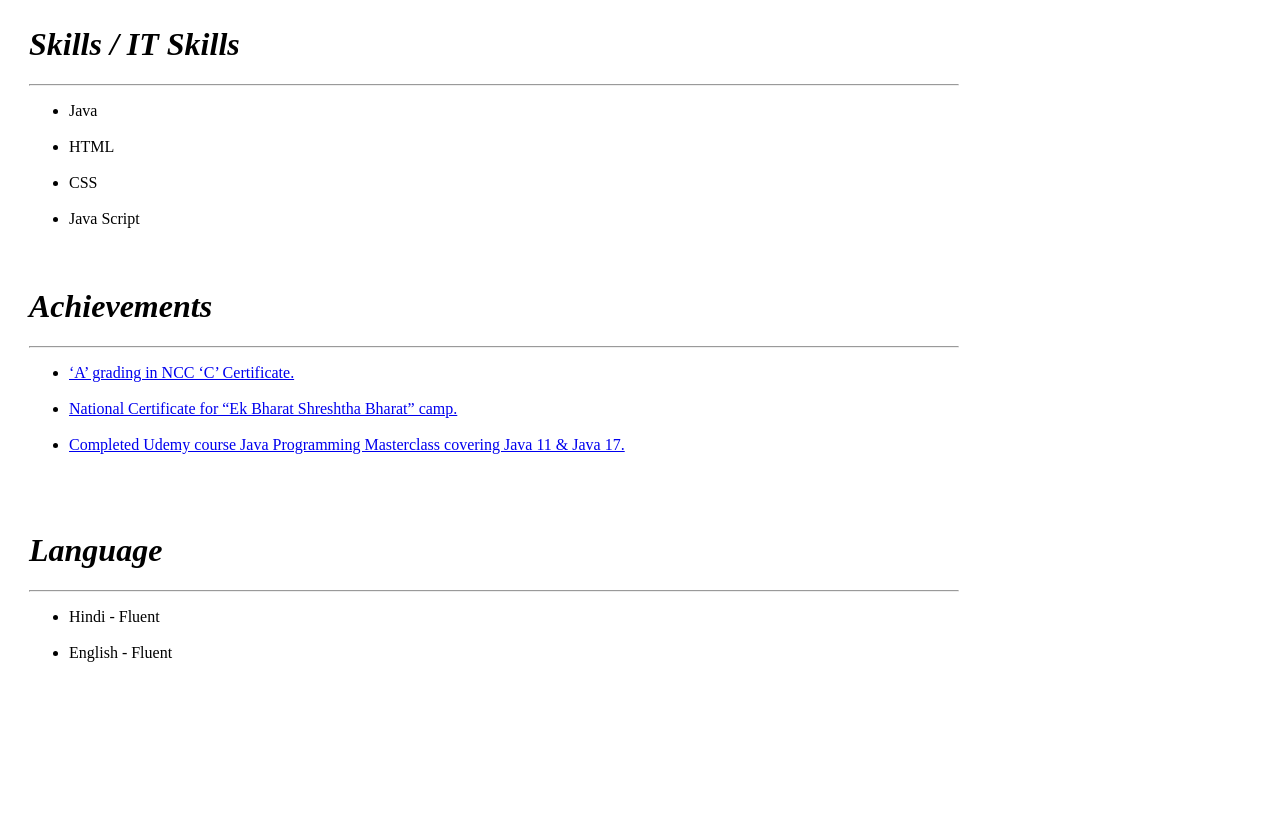
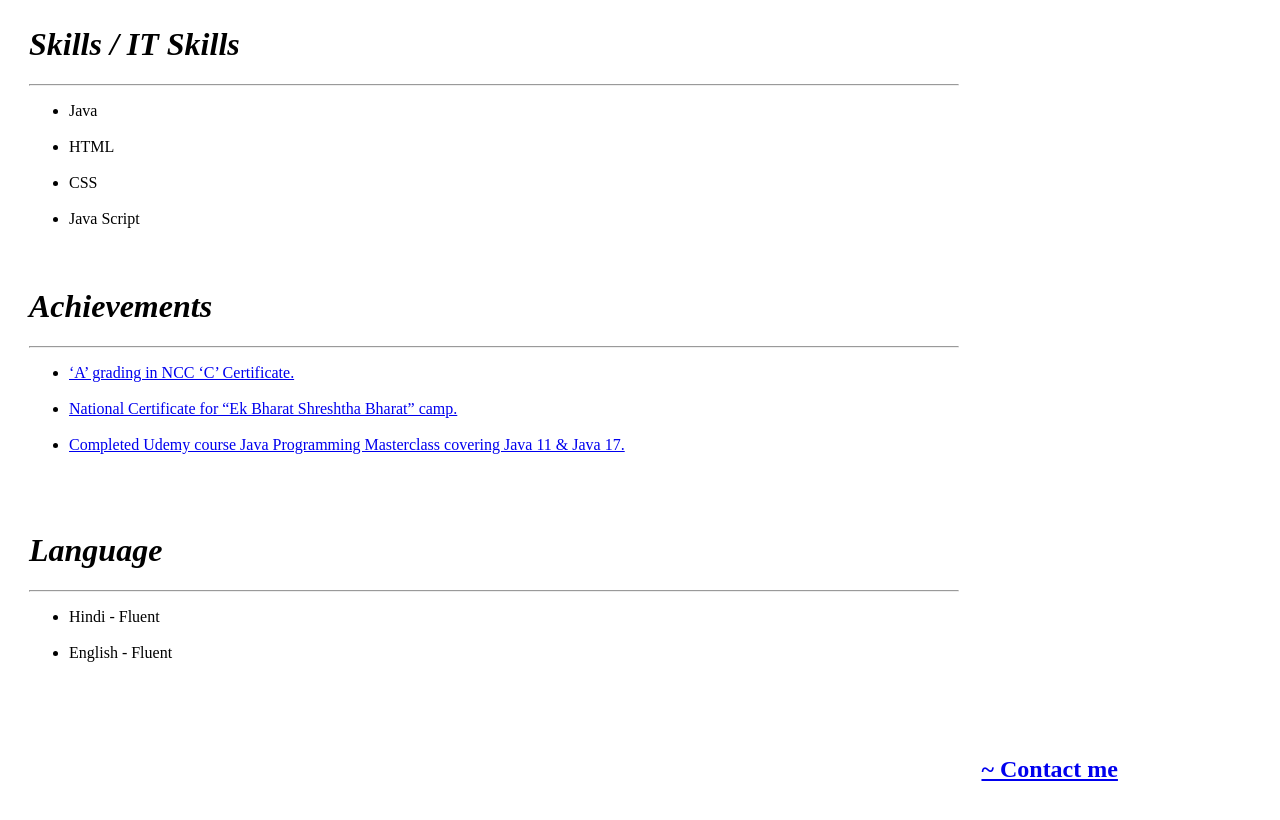
Before and after one commit to ashutoshgairola/cv, a plain HTML site: page index.html in a window 1280 px wide. Shown: the part 977-1797 px from the top of the page. Before the commit the page ends 1684 px from the top, so only its background shows below. Drawn offline with Linux system fonts and the light colour scheme.

Commit message:
update contact me

```diff
--- a/index.html
+++ b/index.html
@@ -92,8 +92,18 @@
           <li>English - Fluent</li>
 
         </ul>
+        <br>
+        <br>
+
+
       </td>
+
     </tr>
+
+<tr>
+  <td></td>
+  <td><h2><a href="contact.html">~ Contact me</a></h2></td>
+</tr>
   </table>
 
 
```
